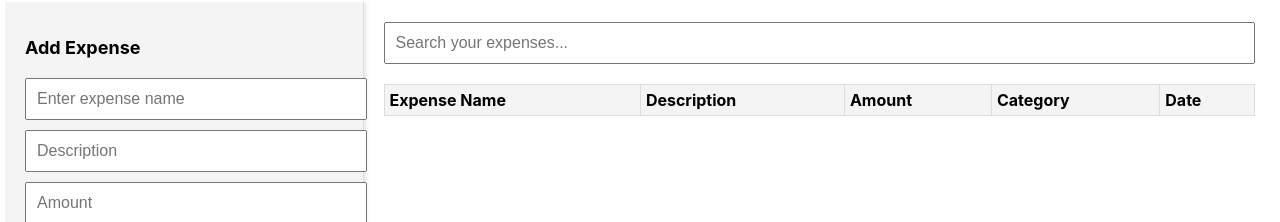
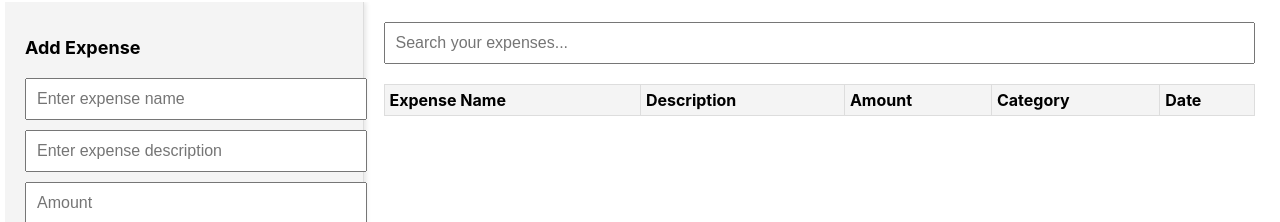
Before and after one commit to lukeembura/Code-Challenge, a React (Create React App) app: page / in a window 1280 px wide. Shown: the part 150-372 px from the top of the page. Built offline with nearby package versions, Linux system fonts and the light colour scheme.

Commit message:
made updates

```diff
--- a/src/components/AddExpenseForm.js
+++ b/src/components/AddExpenseForm.js
@@ -15,8 +15,8 @@ function AddExpenseForm({ formData, handleInputChange, handleFormSubmit }) {
         />
         <input
           type="text"
-          name="Expense description"
-          placeholder="Description"
+          name="description"
+          placeholder="Enter expense description"
           value={formData.description}
           onChange={handleInputChange}
           required
```
